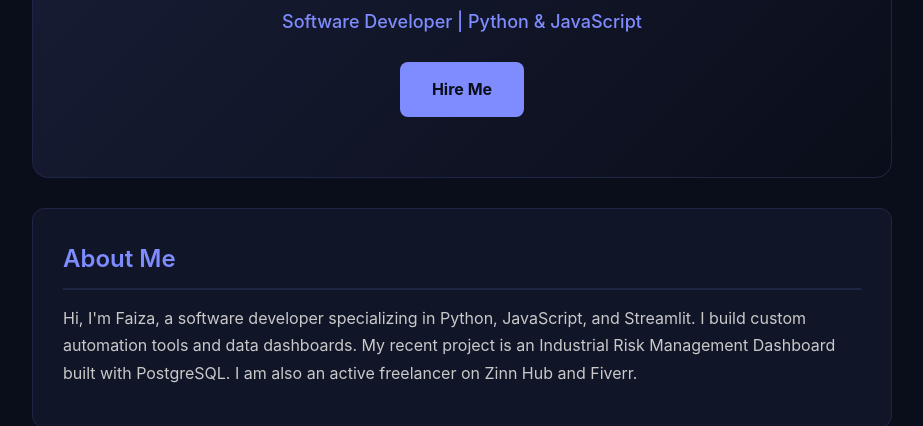
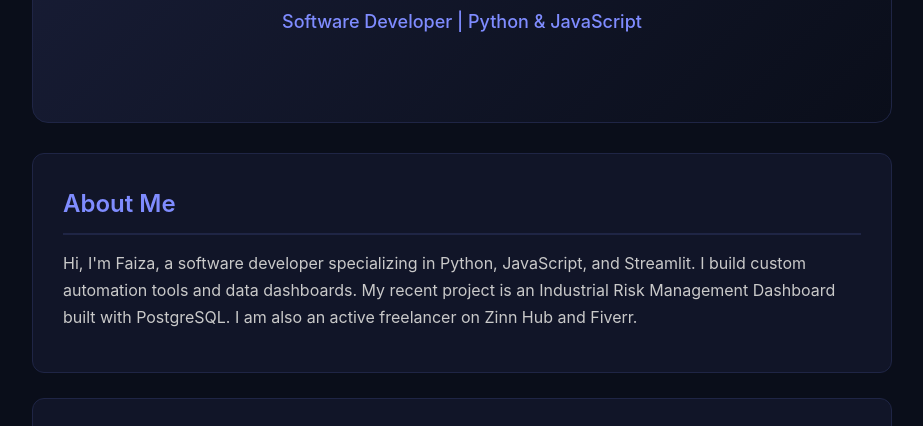
Before and after one commit to faizahanif-math/portfolio, a plain HTML site: page index.html in a window 1280 px wide. Shown: the part 324-750 px from the top of the page, without its empty margins (178-1101 px from the left). Drawn offline with Linux system fonts and the light colour scheme.

```diff
--- a/index.html
+++ b/index.html
@@ -41,7 +41,6 @@
     <img src="profile.png" alt="Faiza Hanif" class="avatar">
     <h1>Faiza Hanif</h1>
     <p>Software Developer | Python &amp; JavaScript</p>
-    <a href="mailto:faizahanif192@gmail.com" class="btn-hero">Hire Me</a>
   </div>
 
   <!-- ABOUT SECTION -->
```
